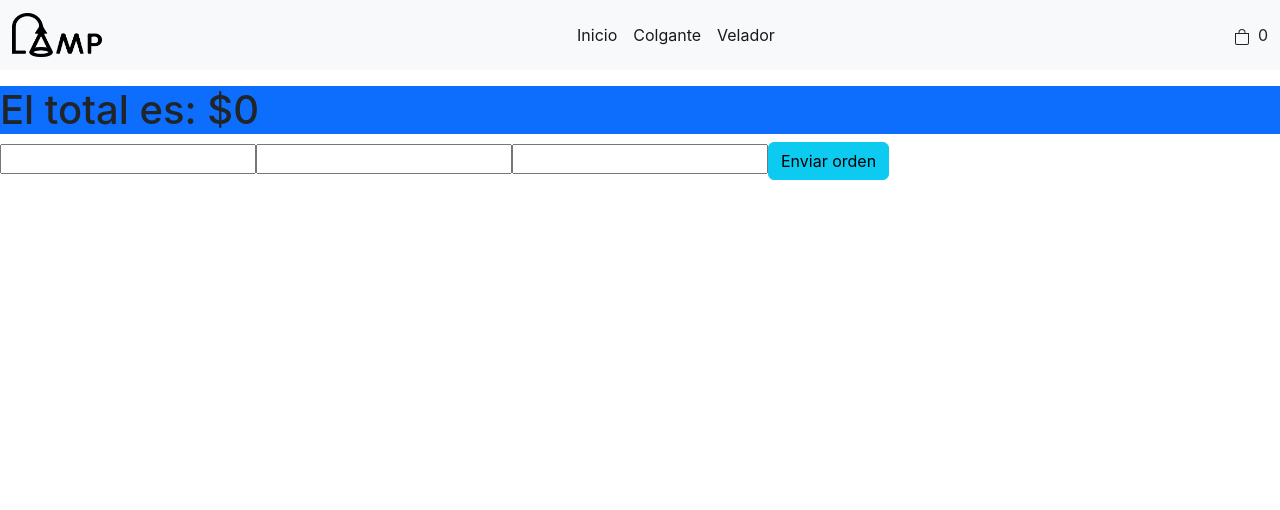
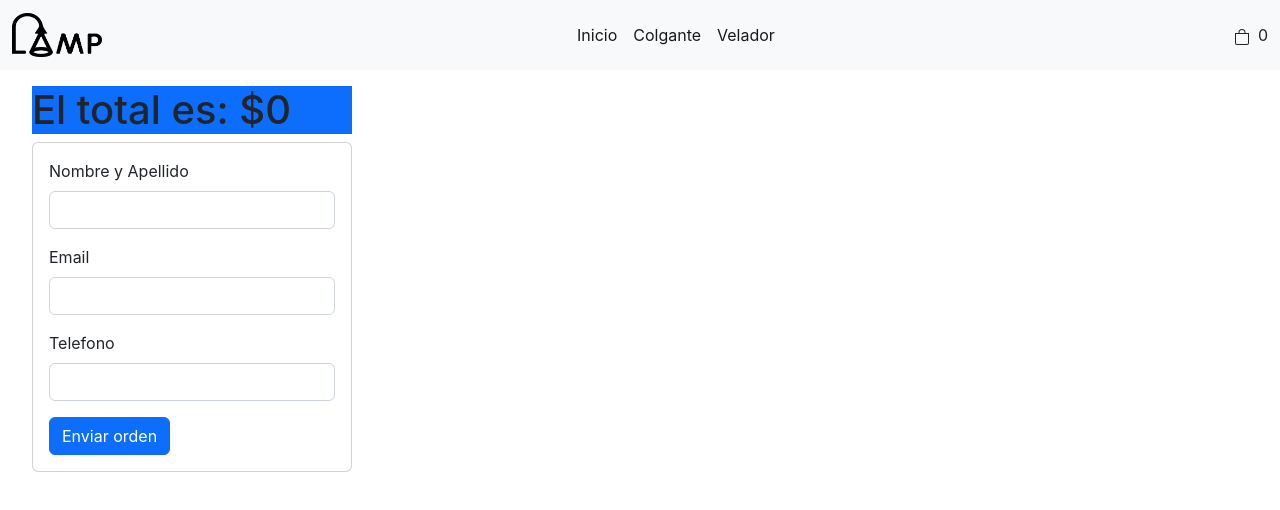
Before and after one commit to PabloBrowner/React-FinalProyectInCoderHouse-OnlineStore, a React (Create React App) app: page /cart in a window 1280 px wide. Shown: the top 510 px of the page. Built offline with nearby package versions, Linux system fonts and the light colour scheme.

Commit message:
"commit"

```diff
--- a/src/components/Cart.jsx
+++ b/src/components/Cart.jsx
@@ -26,27 +26,38 @@ const Cart = () => {
       <ul>
         {cartItems.map(({item, quantity}) => (
           <>
-          <div key={item.id} className="card" style={{ width: "20rem" }}>
-
+          <div key={item.id} className="card" style={{ width: "20rem", marginTop: "2rem" }}>
             <img className="card-img-top" src={item.img} alt="Card image cap"/>
-
             <div className="card-body d-flex flex-column justify-content-center">
                 <h5 className="card-title">{item.lampara}</h5>
-                <p className="card-text">{`${item.stock} units available!`}</p>
+                <p className="card-text">{`${item.stock} unidades disponibles`}</p>
                 <p className="card-text">{`$${item.precio} `}</p>
             </div>
           </div>
           </>
         ))}
       </ul>
-      <h1 className="bg-primary">{`El total es: $${totalPrice}`}</h1>
+      <h1 className="bg-primary" style={{ width: "20rem", marginLeft: "2rem" }}>{`El total es: $${totalPrice}`}</h1>
 
-      <form onSubmit={handleSubmit}>
-        <input type="text" />
-        <input type="email" />
-        <input type="tel" />
-        <button type="submit" className="btn btn-info">Enviar orden</button>
-      </form>
+      <div class="card" style={{ width: "20rem", marginLeft: "2rem" }}>
+        <div className="card-body d-flex flex-column justify-content-center">
+          <form onSubmit={handleSubmit}>
+            <div class="mb-3">
+              <label for="exampleInputEmail1" class="form-label">Nombre y Apellido</label>
+              <input type="text" class="form-control"/>
+            </div>
+            <div class="mb-3">
+              <label for="exampleInputEmail1" class="form-label">Email</label>
+              <input type="email" class="form-control"/>
+            </div>
+            <div class="mb-3">
+              <label for="exampleInputPassword1" class="form-label">Telefono</label>
+              <input type="text" class="form-control"/>
+            </div>
+            <button type="submit" class="btn btn-primary">Enviar orden</button>
+          </form>
+        </div>
+      </div>
     </>
   );
 };
--- a/src/components/Item.jsx
+++ b/src/components/Item.jsx
@@ -3,13 +3,13 @@ import { Link } from "react-router-dom";
 const Item = ({item}) => {
     const{lampara, precio, img, id} = item;
     return(
-        <div className="card" style={{width:"15rem"}}>
+        <div className="card" style={{width:"20rem", marginBottom: "1rem"}}>
             <img className="card-img-top" src={img} alt="Card image cap" />
             <div className="card-body d-flex flex-column justify-content-center">
                 <h5 className="card-title">{lampara}</h5>
-                <p className="card-text">{precio}</p>
-                <Link to={`item/${id}`}>
-                    <button className="btn btn-primary">Ver detalle de producto</button>
+                <p className="card-text">${precio}</p>
+                <Link to={`/item/${id}`}>
+                    <button className="btn btn-primary">Ver detalle del producto</button>
                 </Link>
             </div>
         </div>
--- a/src/components/ItemDetail.jsx
+++ b/src/components/ItemDetail.jsx
@@ -6,16 +6,22 @@ import { CartContext } from "../contexts/CartContext";
 const ItemDetail = ({ item }) => {
   const { setCartItems } = useContext(CartContext);
   const [amount, setAmount] = useState(0);
-  const { lampara, precio, img, detalle, stock } = item;
+  const {lampara, precio, img, detalle, stock} = item;
   const onAdd = (amount) => {
     setAmount(amount);
     setCartItems((prevState) => [...prevState, { item, quantity: amount }]);
+    console.log(item.img)
   };
 
   return (
-<div className="card" style={{ width: "20rem" }}>
-      <img className="card-img-top" src={img} alt="Card image cap" />
-      <div className="card-body d-flex flex-column justify-content-center">
+    <div className="d-flex justify-content-center align-items-center vh-100">
+      <div className="card mb-3" style={{ width: "80rem", height: "30rem" }}>
+        <div className="row g-0">
+          <div className="col-md-4">
+            <img className="img-fluid rounded-start" src={img} alt="Card image cap" style={{ width: "50rem", height: "30rem" }} />
+          </div>
+          <div className="col-md-8">
+            <div className="card-body">
               <h5 className="card-title">{lampara}</h5>
               <p className="card-text">{detalle}</p>
               <p className="card-text">{`${stock} unidades disponibles!`}</p>
@@ -24,8 +30,11 @@ const ItemDetail = ({ item }) => {
             {amount == 0 && <ItemCount stock={stock} initial={0} onAdd={onAdd} />}
             <div className="d-flex justify-content-center my-3">
               <Link to="/cart/">
-          <button className="btn btn-warning">Terminar mi compra</button>
+                <button className="btn btn-success">Terminar mi compra</button>
               </Link>
+            </div>
+          </div>
+        </div>
       </div>
     </div>
   );
--- a/src/components/ItemDetailContainer.jsx
+++ b/src/components/ItemDetailContainer.jsx
@@ -15,7 +15,7 @@ const ItemDetailContainer = () => {
       useEffect(() => {
         setLoading(true);
         const db = getFirestore();
-        const itemDoc = doc(db, "detalle", id);
+        const itemDoc = doc(db, "detalles", id);
         getDoc(itemDoc).then((snapshot) => {
           setItem({ ...snapshot.data(), id: snapshot.id });
           setLoading(false);
--- a/src/components/ItemListContainer.jsx
+++ b/src/components/ItemListContainer.jsx
@@ -21,6 +21,14 @@ const ItemListContainer = () => {
       });
     }, [name]);
 
+    if(name){
+
+      setItems(data.filter(item=> item.categoria.toLowerCase() == name.toLowerCase()))
+
+      setLoading(false)
+
+      }
+
     if (loading) {
       return <Spinner />;
       }
--- a/src/contexts/CartContext.jsx
+++ b/src/contexts/CartContext.jsx
@@ -45,7 +45,7 @@ const CartProvider = (props) => {
   };
 
   return (
-    <CartContext.Provider value={{ cartItems, setCartItems }}>
+    <CartContext.Provider value={{ cartItems, setCartItems, sendOrder }}>
       {props.children}
     </CartContext.Provider>
   );
```
Also changed, not shown: src/index.js (+1 -8 lines), public/img/foto2.jpg, public/img/foto4.jpg. Lines whose indentation alone changed are shown as unchanged.
